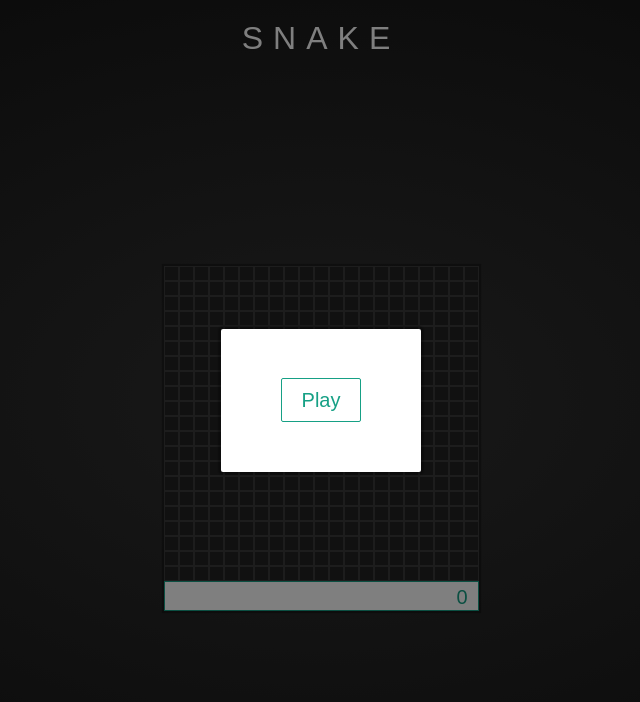
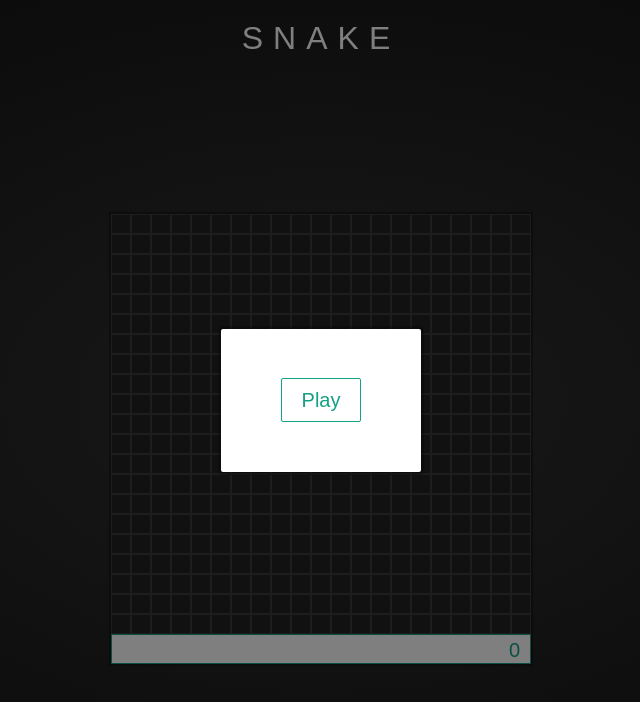
Before and after one commit to Augustwise/snake-game, a plain HTML site: page index.html in a window 1280 px wide. Shown: the whole page, without its empty margins (319-959 px from the left). Drawn offline with nearby package versions, Linux system fonts and the light colour scheme.

Commit message:
Improved visual appearance of the game on mobile devices

```diff
--- a/index.html
+++ b/index.html
@@ -1,13 +1,12 @@
 <!DOCTYPE html>
-<html lang="en" >
+<html lang="en">
   <head>
-  <meta charset="UTF-8">
+    <meta charset="UTF-8" />
+    <meta name="viewport" content="width=device-width, initial-scale=1.0" />
     <title>SNAKE</title>
-  <link rel="stylesheet" href="./style.css">
-
+    <link rel="stylesheet" href="./style.css" />
   </head>
   <body>
-
     <header>SNAKE</header>
     <section class="snakeTable"></section>
     <section class="modul">
@@ -16,7 +15,7 @@
       </div>
     </section>
 
-  <script src='https://cdnjs.cloudflare.com/ajax/libs/jquery/3.6.1/jquery.min.js'></script><script  src="./script.js"></script>
-
+    <script src="https://cdnjs.cloudflare.com/ajax/libs/jquery/3.6.1/jquery.min.js"></script>
+    <script src="./script.js"></script>
   </body>
 </html>
--- a/script.js
+++ b/script.js
@@ -1,5 +1,3 @@
-
-
 var snakeTable = document.querySelector(".snakeTable");
 var boxes = document.getElementsByClassName("box");
 var modul = document.querySelector(".modul");
@@ -7,7 +5,7 @@ var start = document.querySelector(".start");
 
 var table = {
   rowsCols: 21,
-  boxes: 21 * 21
+  boxes: 21 * 21,
 };
 
 var snake = {
@@ -17,9 +15,9 @@ var snake = {
     [7, 10],
     [8, 10],
     [9, 10],
-    [10, 10]
+    [10, 10],
   ],
-  interval: 200,
+  interval: 120,
   food: 0,
   score: 0,
   final: 0,
@@ -32,7 +30,7 @@ var snake = {
       [7, 10],
       [8, 10],
       [9, 10],
-      [10, 10]
+      [10, 10],
     ];
     snake.interval = 120;
     snake.food = 0;
@@ -41,9 +39,8 @@ var snake = {
     snake.canTurn = 0;
     snakeTable.innerHTML = "";
     tableCreation();
-  }
+  },
 };
-
 
 snake.init();
 
@@ -54,7 +51,6 @@ document.addEventListener("keydown", function (e) {
     startSnake();
   }
 });
-
 
 function startSnake() {
   modul.classList.add("hidden");
@@ -68,7 +64,6 @@ function startSnake() {
   }, snake.interval);
 }
 
-
 function stopp() {
   clearInterval(setInt);
   snake.final = snake.score;
@@ -79,7 +74,6 @@ function stopp() {
   snake.init();
   modul.classList.remove("hidden");
 }
-
 
 function move() {
   hitFood();
@@ -93,7 +87,6 @@ function move() {
 }
 
 function updatePositions() {
-
   boxes[
     snake.position[0][0] + snake.position[0][1] * table.rowsCols
   ].classList.remove("snake");
@@ -129,22 +122,18 @@ function hitBorder() {
       snake.direction === "down") ||
     (snake.position[headPos][1] === 0 && snake.direction === "up")
   ) {
-
     stopp();
   }
 }
-
 
 function hitSnake() {
   var headPos = snake.position.length - 1;
   for (var i = 0; i < headPos; i++) {
     if (snake.position[headPos].toString() === snake.position[i].toString()) {
-
       stopp();
     }
   }
 }
-
 
 function hitFood() {
   var head = snake.position[snake.position.length - 1];
@@ -165,7 +154,6 @@ function hitFood() {
   }
 }
 
-
 function randomFood() {
   var randomX = Math.floor(Math.random() * table.rowsCols);
   var randomY = Math.floor(Math.random() * table.rowsCols);
@@ -180,7 +168,6 @@ function randomFood() {
   foodPos = [randomX, randomY];
 }
 
-
 function renderSnake() {
   for (var i = 0; i < snake.position.length; i++) {
     boxes[
@@ -189,12 +176,10 @@ function renderSnake() {
   }
 }
 
-
 function turn(e) {
   if (snake.canTurn) {
     switch (e.keyCode) {
       case 13:
-
         break;
       case 37:
         if (snake.direction === "right") return;
@@ -219,10 +204,8 @@ function turn(e) {
   }
 }
 
-
 function tableCreation() {
   if (snakeTable.innerHTML === "") {
-
     for (var i = 0; i < table.boxes; i++) {
       var divElt = document.createElement("div");
       divElt.classList.add("box");
@@ -238,7 +221,6 @@ function tableCreation() {
     statusElt.appendChild(scoreElt);
   }
 }
-
 
 $("document").ready(function () {
   $("body")
@@ -263,7 +245,6 @@ $("document").ready(function () {
 
 (function ($) {
   $.fn.swipeDetector = function (options) {
-
     var swipeState = 0;
 
     var startX = 0;
@@ -274,12 +255,10 @@ $("document").ready(function () {
 
     var swipeTarget = this;
     var defaultSettings = {
-
       swipeThreshold: 30,
 
-      useOnlyTouch: true
+      useOnlyTouch: true,
     };
-
 
     (function init() {
       options = $.extend(defaultSettings, options);
@@ -309,14 +288,12 @@ $("document").ready(function () {
           Math.abs(pixelOffsetX) > Math.abs(pixelOffsetY) &&
           Math.abs(pixelOffsetX) > options.swipeThreshold
         ) {
-
           if (pixelOffsetX < 0) {
             swipeTarget.trigger($.Event("swipeLeft.sd"));
           } else {
             swipeTarget.trigger($.Event("swipeRight.sd"));
           }
         } else if (Math.abs(pixelOffsetY) > options.swipeThreshold) {
-
           if (pixelOffsetY < 0) {
             swipeTarget.trigger($.Event("swipeUp.sd"));
           } else {
@@ -327,7 +304,6 @@ $("document").ready(function () {
     }
 
     function swiping(event) {
-
       if (swipeState !== 1) return;
 
       if (event.originalEvent.touches) {
@@ -351,18 +327,17 @@ $("document").ready(function () {
   };
 })(jQuery);
 
-
 function preventDefault(e) {
   e.preventDefault();
 }
 function disableScroll() {
   document.body.addEventListener("touchmove", preventDefault, {
-    passive: false
+    passive: false,
   });
 }
 function enableScroll() {
   document.body.removeEventListener("touchmove", preventDefault, {
-    passive: false
+    passive: false,
   });
 }
 disableScroll();
--- a/style.css
+++ b/style.css
@@ -23,8 +23,8 @@ header {
   color: white;
 }
 .snakeTable {
-  width: 210px;
-  height: 230px;
+  width: 315px;
+  height: 345px;
   margin: auto;
   display: flex;
   flex-direction: row;
@@ -34,20 +34,20 @@ header {
 }
 @media only screen and (min-width: 768px) {
   .snakeTable {
-    width: 315px;
-    height: 345px;
+    width: 420px;
+    height: 450px;
   }
 }
 .box {
   background: #232323;
   border: solid 1px rgba(210, 210, 210, 0.127);
-  width: 10px;
-  height: 10px;
+  width: 15px;
+  height: 15px;
 }
 @media only screen and (min-width: 768px) {
   .box {
-    width: 15px;
-    height: 15px;
+    width: 20px;
+    height: 20px;
   }
 }
 .food {
@@ -60,26 +60,19 @@ header {
   background: white;
   color: #16a085;
   border: solid 1px #16a085;
-  width: 210px;
-  height: 20px;
+  width: 315px;
+  height: 30px;
 }
 @media only screen and (min-width: 768px) {
   .status {
-    width: 315px;
-    height: 30px;
+    width: 420px;
   }
 }
 .score {
   float: right;
-  padding: 0 5px;
-  line-height: 20px;
-}
-@media only screen and (min-width: 768px) {
-  .score {
-    padding: 0 10px;
-    line-height: 30px;
-    font-size: 20px;
-  }
+  padding: 0 10px;
+  line-height: 30px;
+  font-size: 20px;
 }
 .hidden {
   display: none !important;
```
Lines whose indentation alone changed are shown as unchanged.
